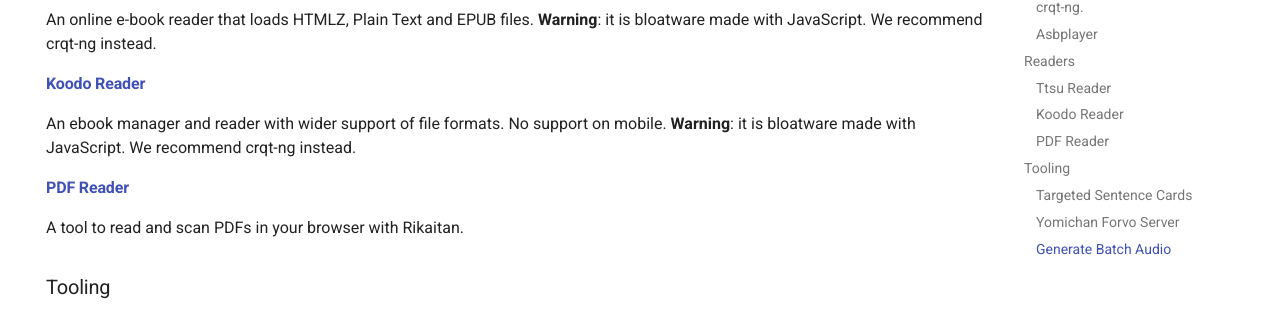
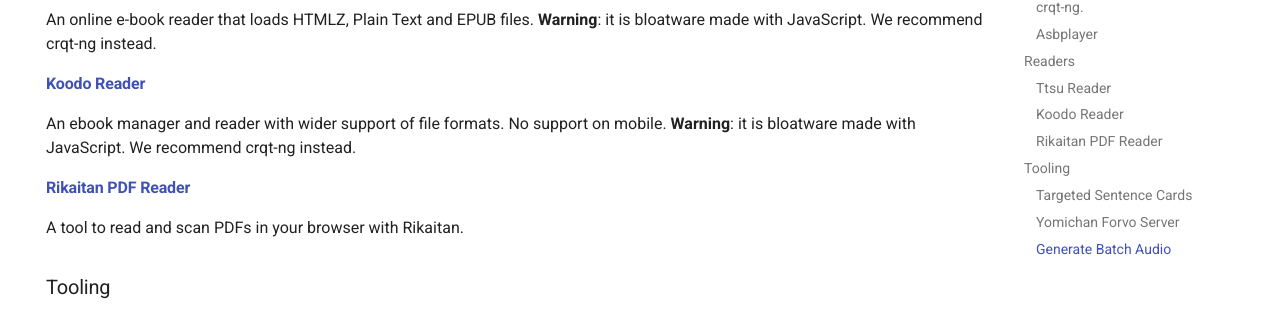
Before and after one commit to rikaitan/rikaitan.github.io, an MkDocs documentation site: the page built from docs/tools-resources.md, in a window 1280 px wide and 900 px high, scrolled down 657 px. Shown: the part 209-529 px from the top of the window. Built offline with MkDocs 1.6.1 and Material for MkDocs 9.7.7, drawn with Linux system fonts in a browser that asks for light colours; comment, search, counter and statistics services are not loaded.

Commit message:
not just normal pdf reader
<rikaitan.link>ZTQ1M2FhMmE1Y2JjZmQ5NGY1OTU2MjcxNmUyYWI0MjIzZjZlN2FmNAo=</rikaitan.link>

```diff
--- a/docs/tools-resources.md
+++ b/docs/tools-resources.md
@@ -45,7 +45,7 @@ An online e-book reader that loads HTMLZ, Plain Text and EPUB files.
 An ebook manager and reader with wider support of file formats. No support on mobile.
 **Warning**: it is bloatware made with JavaScript. We recommend crqt-ng instead.
 
-#### [PDF Reader](rikaitan-pdf-viewer/index.html)
+#### [Rikaitan PDF Reader](rikaitan-pdf-viewer/index.html)
 
 A tool to read and scan PDFs in your browser with Rikaitan.
 
```
